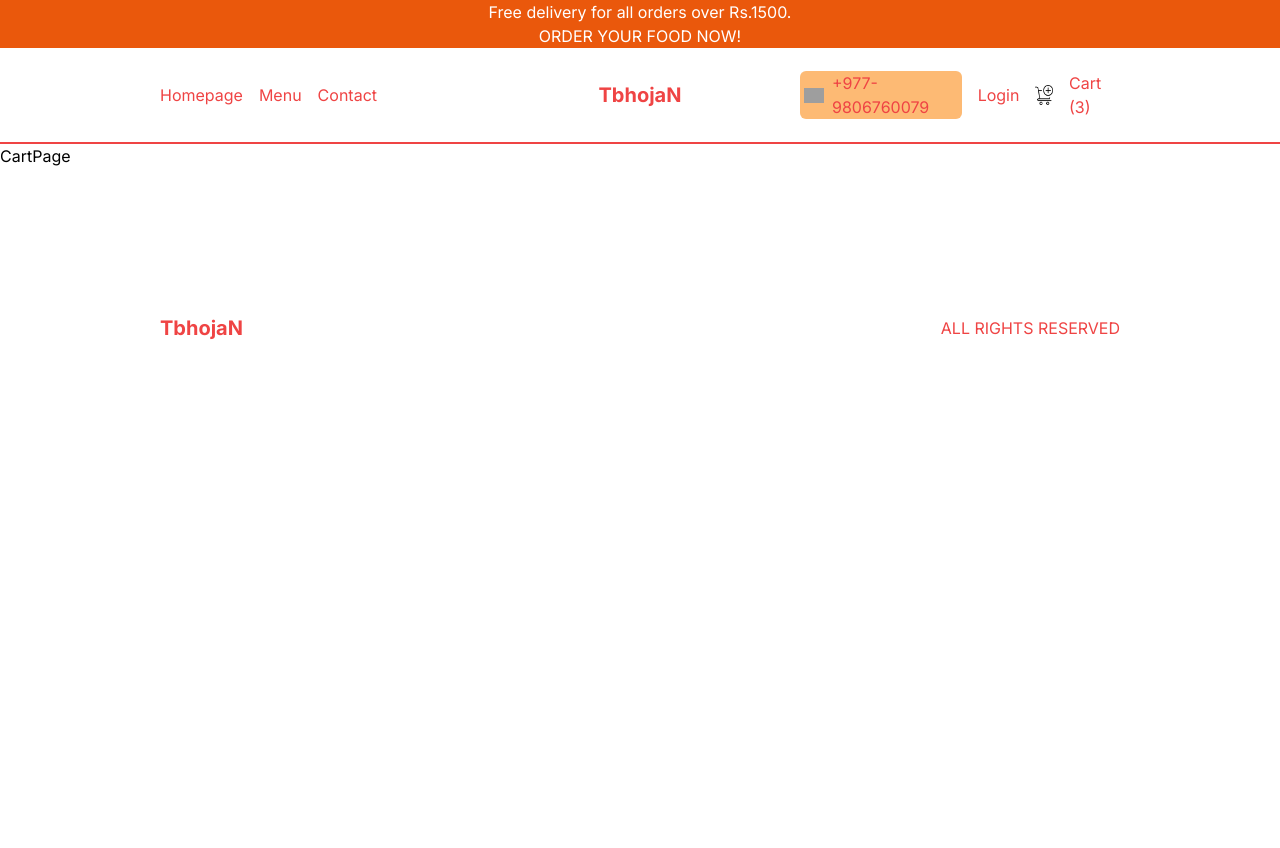
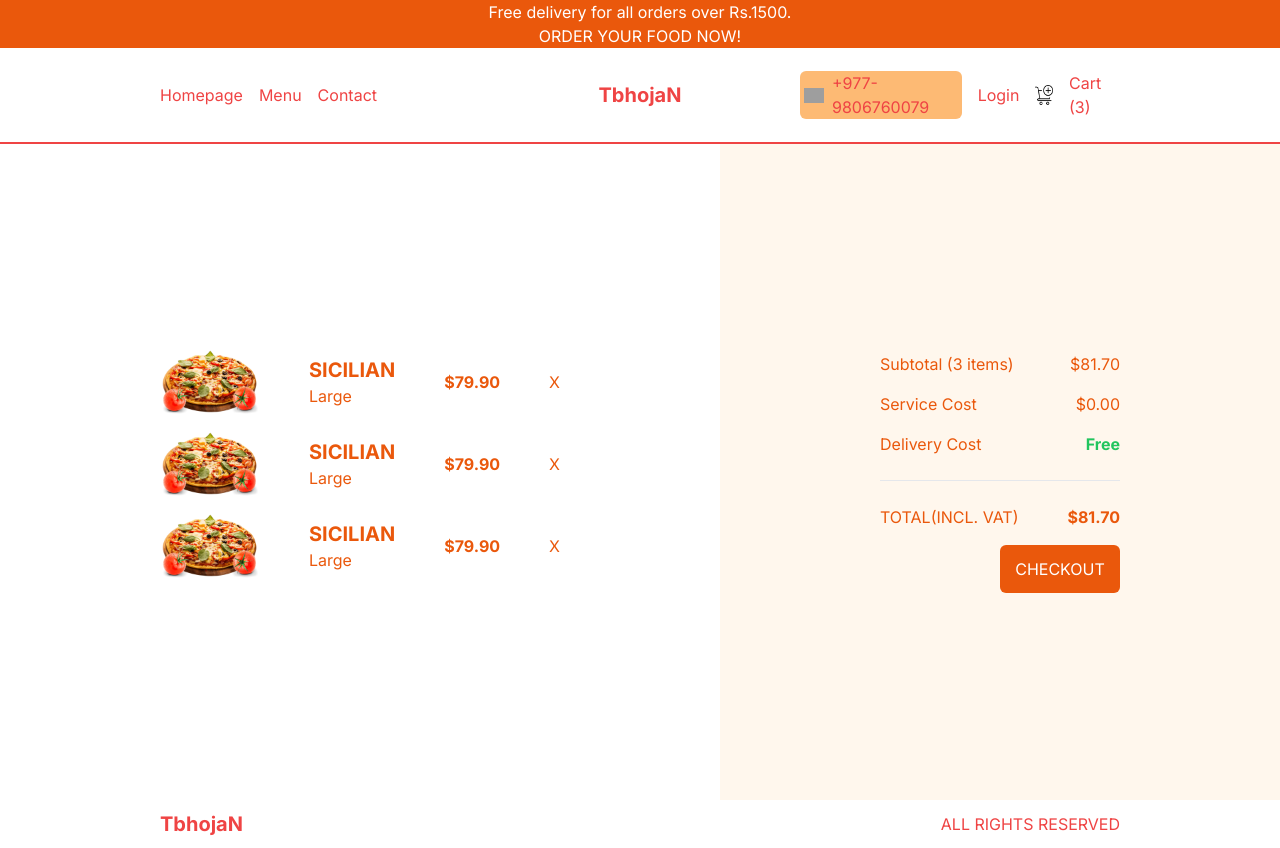
Before and after one commit to SantoshThapaa/Restaurant-food-delivery, a Next.js app: page /cart in a window 1280 px wide. Before the commit the page ends 800 px from the top, so only its background shows below. Built offline with nearby package versions, Linux system fonts and the light colour scheme; grey boxes are pictures that could not be loaded.

Commit message:
third commit

```diff
--- a/package.json
+++ b/package.json
@@ -9,7 +9,11 @@
     "lint": "next lint"
   },
   "dependencies": {
+    "@prisma/client": "^5.13.0",
+    "@stripe/react-stripe-js": "^2.7.0",
+    "@stripe/stripe-js": "^3.3.0",
     "next": "14.1.4",
+    "prisma": "^5.13.0",
     "react": "^18",
     "react-countdown": "^2.3.5",
     "react-dom": "^18"
--- a/src/app/cart/page.tsx
+++ b/src/app/cart/page.tsx
@@ -1,9 +1,126 @@
-import React from 'react'
+"use client"
+// import { useCartStore } from "@/utils/store";
+// import { useSession } from "next-auth/react";
+import { useRouter } from "next/navigation"
+import React, { useEffect } from 'react'
+// import { useClient } from 'next/client';
+import Image from "next/image"
+
 
 const CartPage = () => {
+  // const { products, totalItems, totalPrice, removeFromCartg } = useCartStore();
+  // const{data:session} = useSession()
+  const router = useRouter()
+
+  useEffect(()=>{
+    // useCartStore.persist.rehydrate();
+}, []);
+
+  // function handleCheckout(event: MouseEvent<HTMLButtonElement, MouseEvent>): void {
+  //   throw new Error('Function not implemented.');
+  // }
+
+
+  // const addPaypalScript = () => {
+  //   const script = document.createElement("script");
+  //   script.src = "https://www.paypal.com/sdk/js?client-id=AQ4zmdIdoiYRybw6jlv8udOkIxyfmB8J9evrfgtnpChDIHSFn-8XvC2LqbvUch5LenPnYtWOWce8VCnc";
+  //   script.type = "text/javascript";
+  //   script.async = true;
+  //   document.body.appendChild(script);
+  //   // Return the script element to be used in the cleanup function
+  //   return script;
+  // };
+
+  // React.useEffect(() => {
+  //   const script = addPaypalScript(); // Get the script element
+  //   // Cleanup function to remove the script when component unmounts
+  //   return () => {
+  //     document.body.removeChild(script);
+  //   };
+  // }, []);
+
+  const handleCheckout = async ()=>{
+    if(!session){
+      router.push("/");
+    }else{
+      try{
+        const res = await fetch("https://localhost:3000/api/orders", {
+          method:"POST",
+          headers:{"Content-Type":"application/json",
+          body:JSON.stringify({
+            price:totalPrice,
+            products,
+            status:"Not Paid!",
+            userEmail:session.user.email,
+          }),
+          }
+        })
+      }catch(err){
+        console.log(err)
+      }
+    }
+  };
+
   return (
-    <div>CartPage</div>
-  )
-}
+    <div className='h-[calc(100vh-6rem)] md:h-[calc(100vh-9rem)] flex flex-col text-orange-600 lg:flex-row'>
+      {/* PRODUCT CONTAINER */}
+      <div className="h-1/2 p-4 flex flex-col justify-center overflow-scroll lg:h-full lg:w-2/3 2xl:w-1/2 lg:px-20 xl:px-40">
+        {/* SINGLE ITEM CONTAINER */}
+        <div className="flex items-center justify-between mb-4">
+          <Image src="/food2.png" alt="" width={100} height={100} />
+          <div className="">
+            <h1 className="uppercase text-xl font-bold">Sicilian</h1>
+            <span>Large</span>
+          </div>
+          <h2 className="font-bold">$79.90</h2>
+          <span className="cursor-pointer">X</span>
+        </div>
+        {/* SINGLE ITEM CONTAINER */}
+        <div className="flex items-center justify-between mb-4">
+          <Image src="/food2.png" alt="" width={100} height={100} />
+          <div className="">
+            <h1 className="uppercase text-xl font-bold">Sicilian</h1>
+            <span>Large</span>
+          </div>
+          <h2 className="font-bold">$79.90</h2>
+          <span className="cursor-pointer">X</span>
+        </div>
+        {/* SINGLE ITEM CONTAINER */}
+        <div className="flex items-center justify-between mb-4">
+          <Image src="/food2.png" alt="" width={100} height={100} />
+          <div className="">
+            <h1 className="uppercase text-xl font-bold">Sicilian</h1>
+            <span>Large</span>
+          </div>
+          <h2 className="font-bold">$79.90</h2>
+          <span className="cursor-pointer">X</span>
+        </div>
+      </div>
+      {/* PAYMENT CONTAINER */}
+      <div className="h-1/2 p-4 bg-orange-50 flex flex-col gap-4 justify-center lg:h-full lg:w-1/2 2xl:w-1/2 lg:px-20 xl:px-40 2xl:text-xl 2xl:gap-6">
+        <div className="flex justify-between">
+          <span className="">Subtotal (3 items)</span>
+          <span className="">$81.70</span>
+        </div>
+        <div className="flex justify-between">
+          <span className="">Service Cost</span>
+          <span className="">$0.00</span>
+        </div>
+        <div className="flex justify-between">
+          <span className="">Delivery Cost</span>
+          <span className="text-green-500 font-bold">Free</span>
+        </div>
+        <hr className="my-2" />
+        <div className="flex justify-between">
+          <span className="">TOTAL(INCL. VAT)</span>
+          <span className="font-bold">$81.70</span>
+        </div>
+        <button className="bg-orange-600 text-white p-3 rounded-md w-1/2 self-end" onClick={handleCheckout}>
+          CHECKOUT
+        </button>
+      </div>
+    </div>
+  );
+};
 
-export default CartPage
+export default CartPage;
--- a/src/app/login/page.tsx
+++ b/src/app/login/page.tsx
@@ -1,8 +1,34 @@
-import React from 'react'
+import React from 'react';
+import Image from 'next/image';
+import Link from 'next/link';
 
 const LoginPage = () => {
   return (
-    <div>LoginPage</div>
+    <div className="p-4 h-[calc(100vh-6rem)] md:h-[calc(100vh-9rem)] flex items-center justify-center">
+      {/* BOX  */}
+      <div className="h-full shadow-2xl rounded-md flex flex-col md:flex-row md:h-[90%] md:w-full lg:w-[60%] 2xl:w-1/2">
+        {/* IMAGE CONTAINER */}
+        <div className="relative h-1/3 w-full md:h-full md:w-1/2">
+          <Image src="/loginBg.webp" alt="" fill className="object-cover"/>
+        </div>
+        {/* FORM CONTAINER  */}
+        <div className="p-10 flex flex-col gap-8 md:w-1/2">
+          <h1 className="font-bold text-2xl text-orange-600 xl:text-3xl">Welcome</h1>
+          <p className="">Log into your account or create a new one using social buttons</p>
+          <button className="flex gap-3 p-4 ring-1 ring-orange-100 rounded-md">
+            <Image src="/google.png" alt="" width={20} height={20} className="object-contain"/>
+            <span>Sign in with Google</span>
+          </button>
+          <button className="flex gap-3 p-4 ring-1 ring-blue-100 rounded-md">
+            <Image src="/facebook.png" alt="" width={20} height={20} className="object-contain"/>
+            <span>Sign in with Facebook</span>
+          </button>
+          <p className="text-sm">
+            Have a problem?<Link className="underline" href="/">Contact us</Link>
+          </p>
+        </div>
+      </div>
+    </div>
   )
 }
 
--- a/src/app/menu/[category]/page.tsx
+++ b/src/app/menu/[category]/page.tsx
@@ -7,18 +7,18 @@ const CategoryPage = () => {
   return (
     <div className='flex flex-wrap text-orange-600'>
       {pizzas.map((item) => (
-        <Link className='w-full h-[60vh] border-r-2 border-b-2 border-orange-600 sm:w-1/2' href={`/product/${item.id}`} key={item.id}>
+        <Link className='w-full h-[60vh] border-r-2 border-b-2 border-orange-600 sm:w-1/2 lg:w-1/3 p-4 flex flex-col justify-between group odd:bg-orange-50' href={`/product/${item.id}`} key={item.id}>
           {/* IMAGE CONTAINER */}
           {item.img && (
-            <div className='relative'>
-              <Image src={item.img} alt="" fill />
+            <div className='relative h-[80%]'>
+              <Image src={item.img} alt="" fill className='object-contain'/>
             </div>
           )}
           {/* TEXT CONTAINER */}
-          <div>
-            <h1>{item.title}</h1>
-            <h2>{item.price}</h2>
-            <button> Add to Cart</button>
+          <div className='flex items-center justify-between font-bold'>
+            <h1 className='text-2xl uppercase p-2'>{item.title}</h1>
+            <h2 className='group-hover:hidden text-xl'>${item.price}</h2>
+            <button className='hidden group-hover:block uppercase bg-orange-600 text-white p-2 rounded-md'> Add to Cart</button>
           </div>
 
         </Link>
--- a/src/app/product/[id]/page.tsx
+++ b/src/app/product/[id]/page.tsx
@@ -1,8 +1,24 @@
+import { singleProduct } from '@/data';
 import React from 'react'
+import Image from "next/image"
+import Price from '@/components/Price';
 
 const SingleProductPage = () => {
   return (
-    <div>SingleProductPage</div>
+    <div className='p-4 lg:px-20 xl:px-40 h-screen flex flex-col justify-around text-red-500 md:flex-row md:gap-8 md:items-center'>
+      {/* IMAGE CONTAINER */}
+      {singleProduct.img && (
+        <div className='relative w-full h-1/2 md:h-[70%]'>
+        <Image src={singleProduct.img} alt="" className="object-contain" fill />
+      </div>
+      )}
+      {/* TEXT CONTAINER */}
+      <div className='h-1/2 flex flex-col gap-4 md:h-[70%] md:justify-center md:gap-6 xl:gap-8'>
+        <h1 className="text-3xl font-bold uppercase xl:text-5xl">{singleProduct.title}</h1>
+        <p>{singleProduct.desc}</p>
+        <Price price={singleProduct.price} id={singleProduct.id} options={singleProduct.options} />
+      </div>
+    </div>
   )
 }
 
--- a/src/components/CountDown.tsx
+++ b/src/components/CountDown.tsx
@@ -2,7 +2,7 @@
 import React from 'react'
 import Countdown from 'react-countdown'
 
-const endingDate = new Date("2024-04-29")
+const endingDate = new Date("2024-05-02")
 
 const CountDown = () => {
   return (
--- a/src/components/Footer.tsx
+++ b/src/components/Footer.tsx
@@ -3,7 +3,8 @@ import Link from "next/link";
 
 const Footer = () => {
   return (
-    <div className="h-12 md;h-24 lg:p-20 xl:p-40 text-red-500 flex items-center justify-between">
+
+    <div className="h-12 md;h-24 lg:px-20 xl:px-40 text-red-500 flex items-center justify-between">
       <Link href="/" className="font-bold text-xl">TbhojaN</Link>
       <p>ALL RIGHTS RESERVED</p>
     </div>
--- a/src/components/Slider.tsx
+++ b/src/components/Slider.tsx
@@ -22,13 +22,13 @@ const data = [
 const Slider = () => {
     const [currentSlide, setCurrentSlide] = useState(1)
 
-    // useEffect(() => {
-    //     const interval = setInterval(
-    //         () => setCurrentSlide((prev) => (prev === data.length - 1 ? 0 : prev + 1)),
-    //         2000
-    //     );
-    //     return () => clearInterval(interval);
-    // }, []);
+    useEffect(() => {
+        const interval = setInterval(
+            () => setCurrentSlide((prev) => (prev === data.length - 1 ? 0 : prev + 1)),
+            4000
+        );
+        return () => clearInterval(interval);
+    }, []);
     return (
         <div className=" flex flex-col h-[calc(100vh-6rem)] md:h-[calc(100vh-9rem)] lg:flex-row bg-orange-50">
             {/* // TEXT CONTAINER */}
```
Also changed, not shown: src/app/orders/page.tsx (+43 -1 lines), src/data.ts (+28 -2 lines), 1 other file (tests, documents, lock files or other folders).
